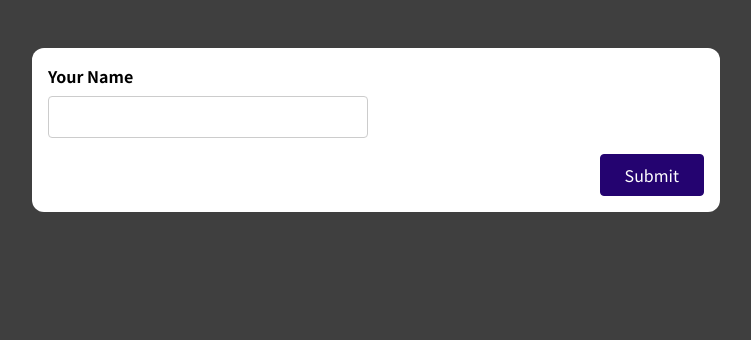
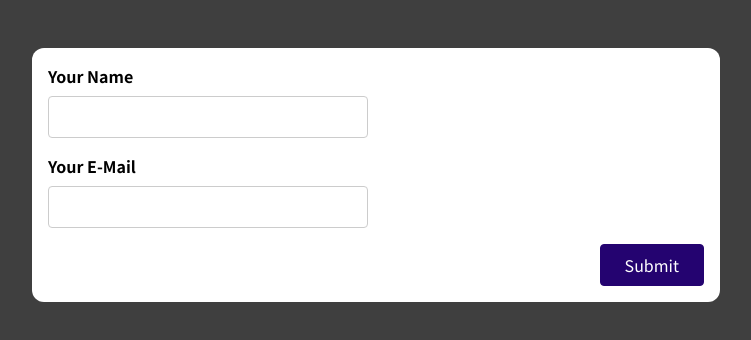
Before and after one commit to JuanCarlosBS/react-forms, a React (Create React App) app: page / in a window 1280 px wide. Shown: the top 340 px of the page, without its empty margins (264-1015 px from the left). Built offline with nearby package versions, Linux system fonts and the light colour scheme.

Commit message:
feat: add useInput hook and email input

```diff
--- a/src/components/SimpleInput.js
+++ b/src/components/SimpleInput.js
@@ -1,24 +1,39 @@
-import { useState } from 'react'
+import { useState } from 'react';
+
+import useInput from '../hooks/use-input';
 
 const SimpleInput = (props) => {
-  const [enteredName, setEnteredName] = useState('');
-  const [enteredNameTouched, setEnteredNameTouched] = useState(false);
+  const {
+    value: enteredName,
+    isValid: enteredNameIsValid,
+    hasError: nameInputHasError,
+    valueChangeHandler: nameChangedHandler,
+    inputBlurHandler: nameBlurHandler,
+    reset: resetNameInput
+  } = useInput(value => value.trim() !== '');
 
-  const enteredNameIsValid = enteredName.trim() !== '';
-  const nameInputIsInvalid = !enteredNameIsValid && enteredNameTouched;
+  const [enteredEmail, setEnteredEmail] = useState('');
+  const [enteredEmailTouched, setEnteredEmailTouched] = useState(false);
 
-  const nameInputChangeHandler = (event) => {
-    setEnteredName(event.target.value);
+  const enteredEmailIsValid = enteredEmail.includes('@');
+  const enteredEmailIsInvalid = !enteredEmailIsValid && enteredEmailTouched;
+
+  let formIsValid = false;
+
+  if (enteredNameIsValid && enteredEmailIsValid) {
+    formIsValid = true;
+  }
+
+  const emailInputChangeHandler = (event) => {
+    setEnteredEmail(event.target.value);
   };
 
-  const nameInputBlurHandler = event => {
-    setEnteredNameTouched(true);
+  const emailInputBlurHandler = (event) => {
+    setEnteredEmailTouched(true);
   };
 
   const formSubmissionHandler = (event) => {
     event.preventDefault();
-
-    setEnteredNameTouched(true);
 
     if (!enteredNameIsValid) {
       return;
@@ -27,22 +42,50 @@ const SimpleInput = (props) => {
     console.log(enteredName);
 
     // nameInputRef.current.value = ''; => NOT IDEAL, DON'T MANIPULATE THE DOM
-    setEnteredName('');
-    setEnteredNameTouched(false);
+    resetNameInput();
+
+    setEnteredEmail('');
+    setEnteredEmailTouched(false);
   };
 
-  const nameInputClasses = nameInputIsInvalid
+  const nameInputClasses = nameInputHasError
     ? 'form-control invalid'
     : 'form-control';
+
+  const emailInputClasses = enteredEmailIsInvalid
+    ? 'form-control invalid'
+    : 'form-control';
+
   return (
     <form onSubmit={formSubmissionHandler}>
       <div className={nameInputClasses}>
         <label htmlFor='name'>Your Name</label>
-        <input type='text' id='name' onChange={nameInputChangeHandler} onBlur={nameInputBlurHandler} value={enteredName}/>
-        {nameInputIsInvalid && <p className='error-text'>Name must not be empty.</p>}
+        <input
+          type='text'
+          id='name'
+          onChange={nameChangedHandler}
+          onBlur={nameBlurHandler}
+          value={enteredName}
+        />
+        {nameInputHasError && (
+          <p className='error-text'>Name must not be empty.</p>
+        )}
       </div>
-      <div className="form-actions">
-        <button>Submit</button>
+      <div className={emailInputClasses}>
+        <label htmlFor='email'>Your E-Mail</label>
+        <input
+          type='email'
+          id='email'
+          onChange={emailInputChangeHandler}
+          onBlur={emailInputBlurHandler}
+          value={enteredEmail}
+        />
+        {enteredEmailIsInvalid && (
+          <p className='error-text'>Please enter a valid email.</p>
+        )}
+      </div>
+      <div className='form-actions'>
+        <button disabled={!formIsValid}>Submit</button>
       </div>
     </form>
   );
--- /dev/null
+++ b/src/hooks/use-input.js
@@ -0,0 +1,34 @@
+
+import { useState } from 'react';
+
+const useInput = (validateValue) => {
+  const [enteredValue, setEnteredValue] = useState('');
+  const [isTouched, setIsTouched] = useState(false);
+
+  const valueIsValid = validateValue(enteredValue);
+  const hasError = !valueIsValid && isTouched;
+
+  const valueChangeHandler = (event) => {
+    setEnteredValue(event.target.value);
+  };
+
+  const inputBlurHandler = (event) => {
+    setIsTouched(true);
+  };
+
+  const reset = () => {
+    setEnteredValue('');
+    setIsTouched(false);
+  };
+
+  return {
+    value: enteredValue,
+    isValid: valueIsValid,
+    hasError,
+    valueChangeHandler,
+    inputBlurHandler,
+    reset
+  };
+};
+
+export default useInput;
```
